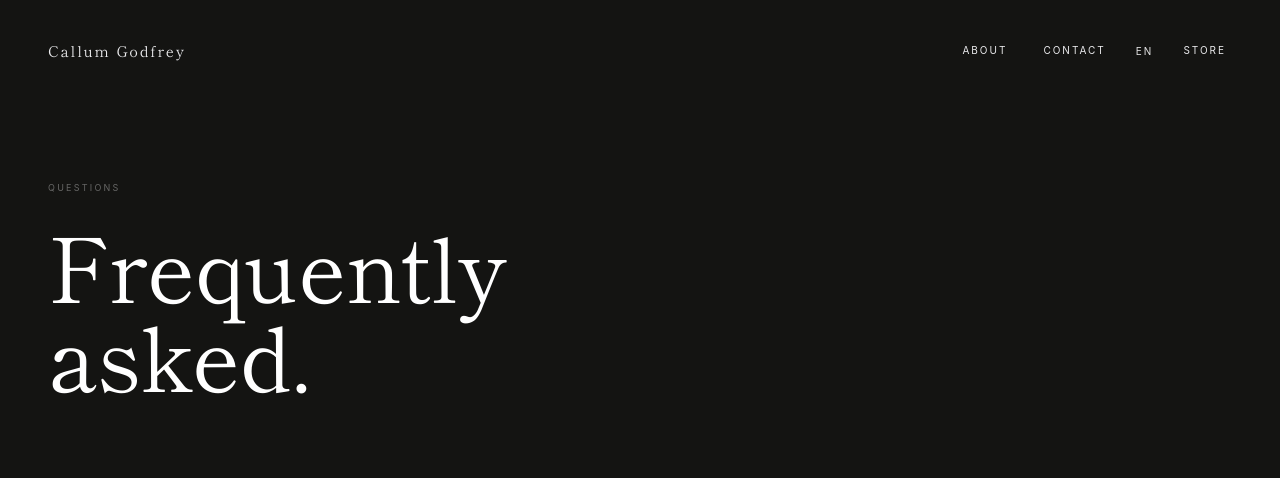
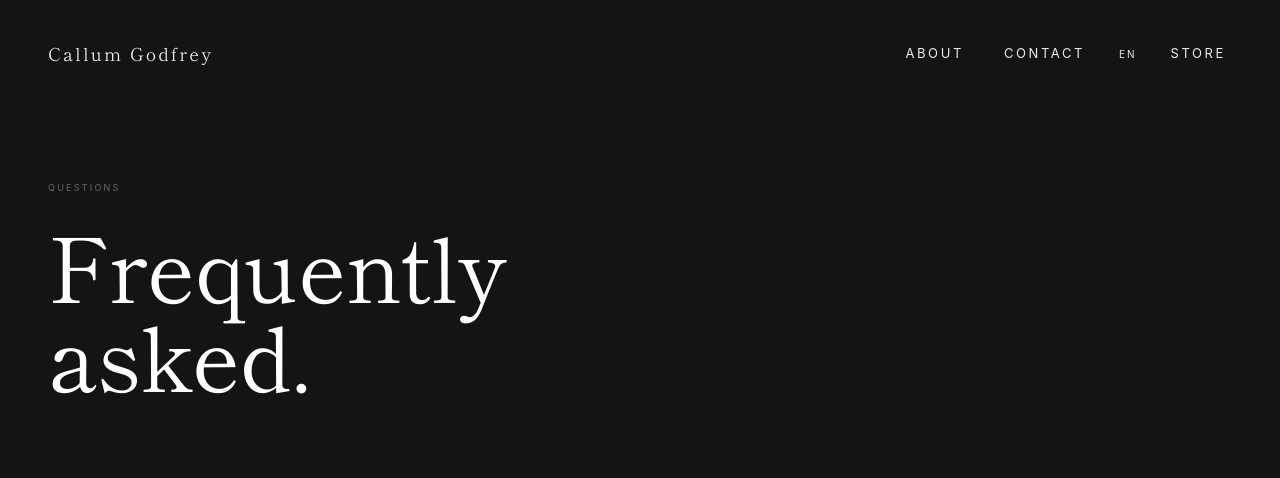
Before and after one commit to callumjmgodfrey-jpg/bespokewebsite, a PHP site: page /faq.html in a window 1280 px wide. Shown: the top 478 px of the page. Run offline with PHP 8.4, Linux system fonts and the light colour scheme; some web fonts are replaced.

Commit message:
Increase nav font sizes (10→13px links, 15→18px logo) and Shop Now button

```diff
--- a/bespoke-denim/inner.css
+++ b/bespoke-denim/inner.css
@@ -25,13 +25,13 @@ nav {
 }
 .nav-logo {
   font-family: var(--serif);
-  font-size: 15px; color: #fff;
+  font-size: 18px; color: #fff;
   text-decoration: none; letter-spacing: 0.12em; font-weight: 400;
   padding: 10px 0; display: inline-flex; align-items: center; min-height: 44px;
 }
-.nav-right { display: flex; align-items: center; gap: 24px; }
+.nav-right { display: flex; align-items: center; gap: 28px; }
 .nav-link {
-  font-size: 10px; letter-spacing: 0.2em; text-transform: uppercase;
+  font-size: 13px; letter-spacing: 0.2em; text-transform: uppercase;
   color: #fff; text-decoration: none; font-weight: 400;
   transition: opacity 0.2s;
   padding: 10px 6px; display: inline-flex; align-items: center; min-height: 44px;
@@ -39,7 +39,7 @@ nav {
 .nav-link:hover { opacity: 0.5; }
 .lang-dropdown-wrap { position: relative; }
 .lang-dropdown-btn {
-  font-size: 10px; letter-spacing: 0.2em; text-transform: uppercase;
+  font-size: 13px; letter-spacing: 0.2em; text-transform: uppercase;
   color: #fff; background: none; border: none; cursor: pointer;
   font-family: var(--sans); transition: opacity 0.2s;
   padding: 10px 6px; min-height: 44px; display: inline-flex; align-items: center;
--- a/bespoke-denim/order.html
+++ b/bespoke-denim/order.html
@@ -75,16 +75,16 @@ nav {
 }
 .nav-logo {
   font-family: var(--serif);
-  font-size: 15px;
+  font-size: 18px;
   color: var(--white);
   text-decoration: none;
   letter-spacing: 0.12em;
   font-weight: 400;
   padding: 10px 0; display: inline-flex; align-items: center; min-height: 44px;
 }
-.nav-right { display: flex; align-items: center; gap: 24px; }
+.nav-right { display: flex; align-items: center; gap: 28px; }
 .nav-link {
-  font-size: 10px;
+  font-size: 13px;
   letter-spacing: 0.2em;
   text-transform: uppercase;
   color: var(--white);
```
Also changed, not shown: bespoke-denim/index.html (+6 -6 lines).
